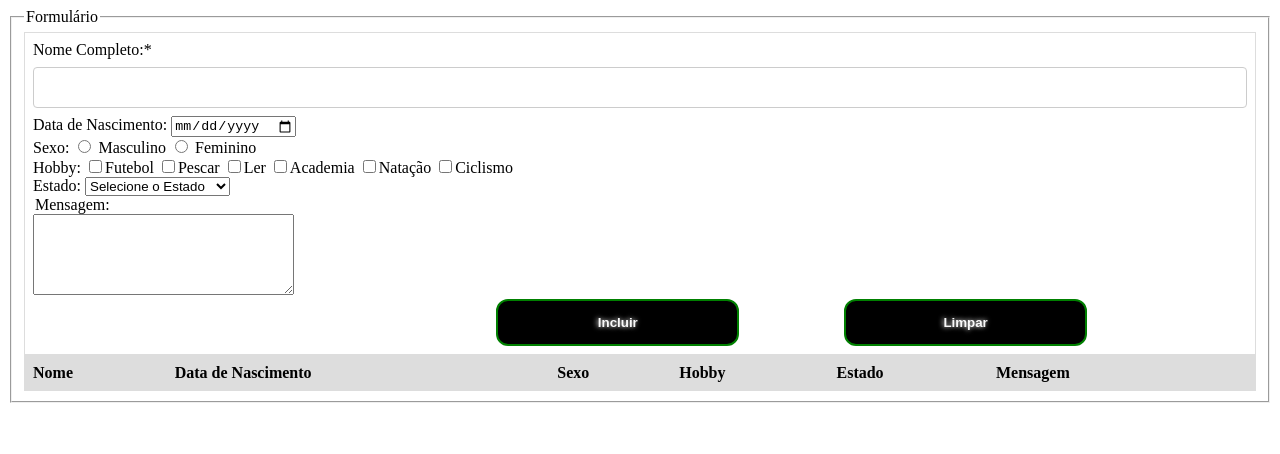
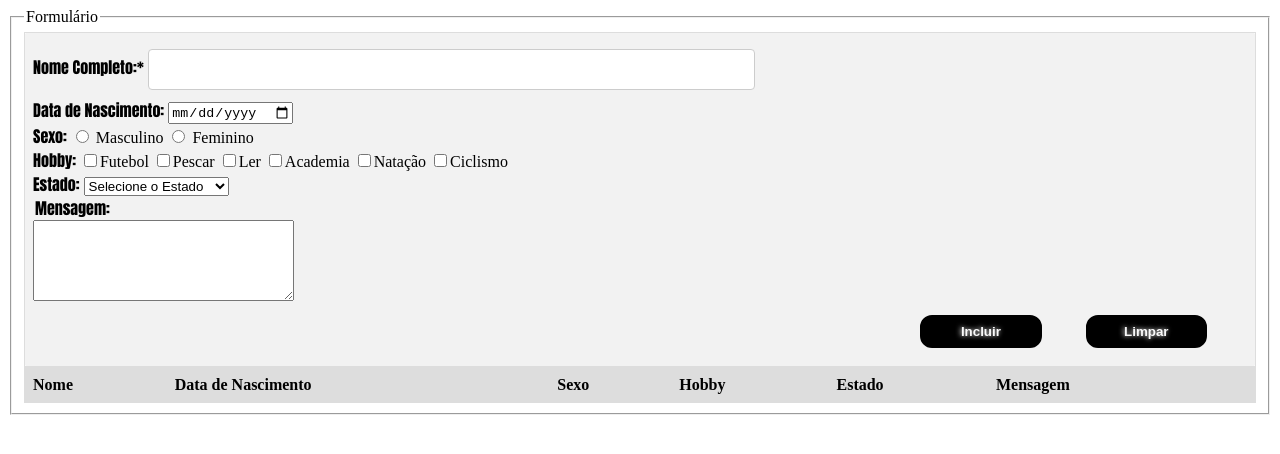
Before and after one commit to Felipestando/Formulario, a plain HTML site: page Index.html in a window 1280 px wide. Drawn offline with Linux system fonts and the light colour scheme.

Commit message:
CSS Finalizado

```diff
--- a/Index.html
+++ b/Index.html
@@ -16,21 +16,21 @@
             <td>
                 <form onsubmit="event.preventDefault();validacao();" autocomplete="off" id="formularioDados">
                     <div>
-                        <label>Nome Completo:*</label><label class="validation-error hide" id="nomeValidationError">
+                        <label class="fonte">Nome Completo:*</label><label class="validation-error hide" id="nomeValidationError">
 						Este campo é obrigatório.</label>
                         <input type="text" name="nome" id="nome">
                     </div>
                     <div>
-                        <label>Data de Nascimento:</label>
+                        <label class="fonte">Data de Nascimento:</label>
                         <input type="date" name="data" id="data">
                     </div>
                     <div>
-                        <label>Sexo:</label>
+                        <label class="fonte">Sexo:</label>
                         <input type="radio" name="sexo" id="sexoMasculino" value="Masculino"> Masculino
         				<input type="radio" name="sexo" id="sexoFeminino" value="Feminino"> Feminino
                     </div>
                     <div>
-                        <label for="name">Hobby: </label>
+                        <label for="name" class="fonte">Hobby: </label>
 						<label><input type="checkbox" name="hobby" id="Futebol" value="Futebol">Futebol</label>
         				<label><input type="checkbox" name="hobby" id="Pescar" value="Pescar">Pescar</label>
        				 	<label><input type="checkbox" name="hobby" id="Ler" value="Ler">Ler</label>
@@ -40,7 +40,7 @@
                     </div>
                     <div>
 
-                        <label for="estado">Estado:</label>
+                        <label for="estado" class="fonte">Estado:</label>
         					<select name="estado" id="estado" value="Selecione o Estado">
         				    <option selected disabled>Selecione o Estado</option>
          					<option value="MS">Mato Grosso do Sul</option>
@@ -65,7 +65,7 @@
         					</select>
                     </div>
                     <div>
-                        <legend>Mensagem:</legend>
+                        <legend class="fonte">Mensagem:</legend>
         					<textarea type="text" name="msg" rows="5" cols="30" id="msg"></textarea>
                     </div>
                     <div  class="form-action-buttons">
--- a/script.js
+++ b/script.js
@@ -68,10 +68,10 @@ function inserirDados(dado) {
 function resetarFormulario() {
     debugger;
     document.getElementById("formularioDados").reset();
-    document.getElementById("nome").value = "";
-    document.getElementById("data").value = "";
-    document.getElementById("estado").value = "";
-    document.getElementById("msg").value = "";
+    //document.getElementById("nome").value = "";
+   //document.getElementById("data").value = "";
+    //document.getElementById("estado").value = "";
+   // document.getElementById("msg").value = "";
     selectedRow = null;
 }
 
--- a/styles.css
+++ b/styles.css
@@ -1,5 +1,8 @@
 table{
     width: 100%;
+  border-radius: 5px;
+  background-color: #f2f2f2;
+  padding: 20px;
 }
 
 table{
@@ -18,49 +21,60 @@ td, th {
 tr:nth-child(even),table.list thead>tr {
     background-color: #dddddd;
 }
-
+label.fonte{
+    font-family: Impact, Charcoal, sans-serif;
+}
+legend.fonte{
+    font-family: Impact, Charcoal, sans-serif;
+}
+form{
+    align
+}
 input[type=text] {
-    width: 100%;
+    width: 50%;
     padding: 12px 20px;
     margin: 8px 0;
-    display: inline-block;
     border: 1px solid #ccc;
     border-radius: 4px;
     box-sizing: border-box;
-    text-shadow: 2px 2px 5px red;
+
 }
 
+
 button[type=submit]{
-	border: 2px solid green;
+	border: 2px solid black;
     border-radius: 12px;
-	margin-right: 100px;
-    margin-left: 1px;
-    width: 20%;
+    width: 10%;
     background-color: #000;
     color: #fffffff7;
-    padding: 14px 20px;
+    padding: 7px 15px;
     cursor: pointer;
     text-shadow: -1px 0px 5px white;
     font-weight: 900;
+    content: "";
+
 }
 
 button[type=reset]{
-	border: 2px solid green;
+	border: 2px solid black;
     border-radius: 12px;
-	margin-right: 160px;
-  	margin-left: 1px;
-    width: 20%;
+    width: 10%;
     background-color: #000;
     color: #fffffff7;
-    padding: 14px 20px;
+    padding: 7px 15px;
     cursor: pointer;
     text-shadow: -1px 0px 5px white;
     font-weight: 900;
+    content: "";
+
+    clear: both;
+    margin: 10px 40px;
 
 }
 
 form div.form-action-buttons{
     text-align: right;
+
 }
 
 a{
```
